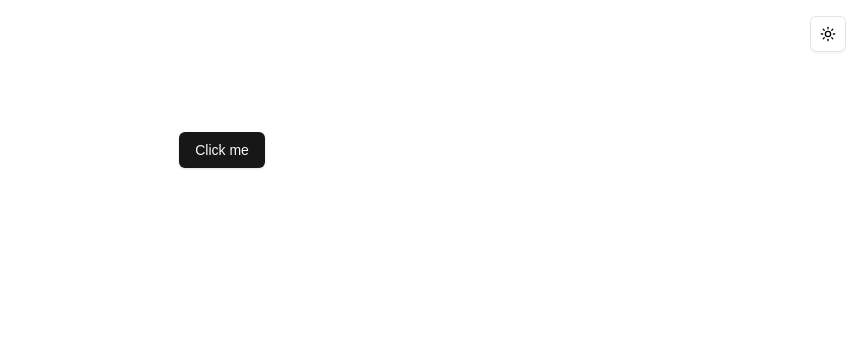
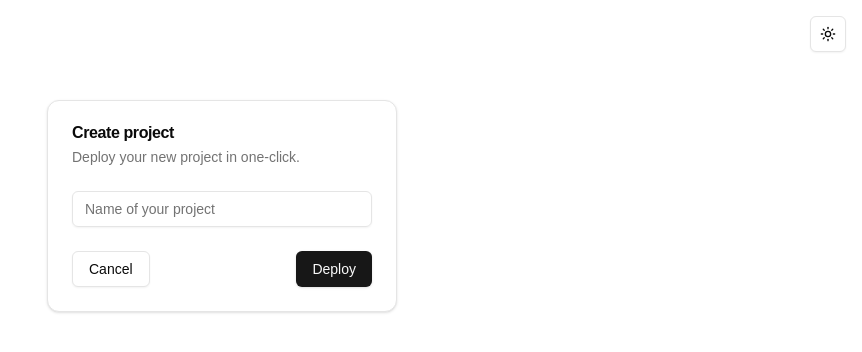
Before and after one commit to daniseijo/generate-iban, a Next.js app: page / in a window 1280 px wide. Shown: the top 352 px of the page, without its empty margins (418-1280 px from the left). Built offline with nearby package versions, Linux system fonts and the light colour scheme.

Commit message:
feat: add card

```diff
--- a/package.json
+++ b/package.json
@@ -30,6 +30,7 @@
     "eslint-config-next": "15.0.3",
     "eslint-config-prettier": "^9.1.0",
     "postcss": "^8",
+    "prettier": "^3.4.1",
     "tailwindcss": "^3.4.1",
     "typescript": "^5"
   }
--- /dev/null
+++ b/src/app/component/IbanCard.tsx
@@ -0,0 +1,34 @@
+import * as React from 'react'
+
+import { Button } from '@/components/ui/button'
+import { Card, CardContent, CardDescription, CardFooter, CardHeader, CardTitle } from '@/components/ui/card'
+import { Input } from '@/components/ui/input'
+import { cn } from '@/lib/utils'
+
+export type IbanCardProps = {
+  className?: string
+}
+
+export function IbanCard({ className }: IbanCardProps) {
+  return (
+    <Card className={cn('w-[350px]', className)}>
+      <CardHeader>
+        <CardTitle>Create project</CardTitle>
+        <CardDescription>Deploy your new project in one-click.</CardDescription>
+      </CardHeader>
+      <CardContent>
+        <form>
+          <div className="grid w-full items-center gap-4">
+            <div className="flex flex-col space-y-1.5">
+              <Input id="name" placeholder="Name of your project" />
+            </div>
+          </div>
+        </form>
+      </CardContent>
+      <CardFooter className="flex justify-between">
+        <Button variant="outline">Cancel</Button>
+        <Button>Deploy</Button>
+      </CardFooter>
+    </Card>
+  )
+}
--- a/src/app/page.tsx
+++ b/src/app/page.tsx
@@ -1,5 +1,5 @@
-import { Button } from '@/components/ui/button'
 import { ModeToggle } from './component/ModeToggle'
+import { IbanCard } from './component/IbanCard'
 
 export default function Home() {
   return (
@@ -8,7 +8,7 @@
         <ModeToggle className="m-4" />
       </header>
       <main className="flex flex-col items-center justify-center">
-        <Button className="mt-16">Click me</Button>
+        <IbanCard className="mt-8" />
       </main>
     </div>
   )
--- /dev/null
+++ b/src/components/ui/card.tsx
@@ -0,0 +1,43 @@
+import * as React from 'react'
+
+import { cn } from '@/lib/utils'
+
+const Card = React.forwardRef<HTMLDivElement, React.HTMLAttributes<HTMLDivElement>>(({ className, ...props }, ref) => (
+  <div ref={ref} className={cn('rounded-xl border bg-card text-card-foreground shadow', className)} {...props} />
+))
+Card.displayName = 'Card'
+
+const CardHeader = React.forwardRef<HTMLDivElement, React.HTMLAttributes<HTMLDivElement>>(
+  ({ className, ...props }, ref) => (
+    <div ref={ref} className={cn('flex flex-col space-y-1.5 p-6', className)} {...props} />
+  ),
+)
+CardHeader.displayName = 'CardHeader'
+
+const CardTitle = React.forwardRef<HTMLDivElement, React.HTMLAttributes<HTMLDivElement>>(
+  ({ className, ...props }, ref) => (
+    <div ref={ref} className={cn('font-semibold leading-none tracking-tight', className)} {...props} />
+  ),
+)
+CardTitle.displayName = 'CardTitle'
+
+const CardDescription = React.forwardRef<HTMLDivElement, React.HTMLAttributes<HTMLDivElement>>(
+  ({ className, ...props }, ref) => (
+    <div ref={ref} className={cn('text-sm text-muted-foreground', className)} {...props} />
+  ),
+)
+CardDescription.displayName = 'CardDescription'
+
+const CardContent = React.forwardRef<HTMLDivElement, React.HTMLAttributes<HTMLDivElement>>(
+  ({ className, ...props }, ref) => <div ref={ref} className={cn('p-6 pt-0', className)} {...props} />,
+)
+CardContent.displayName = 'CardContent'
+
+const CardFooter = React.forwardRef<HTMLDivElement, React.HTMLAttributes<HTMLDivElement>>(
+  ({ className, ...props }, ref) => (
+    <div ref={ref} className={cn('flex items-center p-6 pt-0', className)} {...props} />
+  ),
+)
+CardFooter.displayName = 'CardFooter'
+
+export { Card, CardHeader, CardFooter, CardTitle, CardDescription, CardContent }
--- /dev/null
+++ b/src/components/ui/input.tsx
@@ -0,0 +1,22 @@
+import * as React from 'react'
+
+import { cn } from '@/lib/utils'
+
+const Input = React.forwardRef<HTMLInputElement, React.ComponentProps<'input'>>(
+  ({ className, type, ...props }, ref) => {
+    return (
+      <input
+        type={type}
+        className={cn(
+          'flex h-9 w-full rounded-md border border-input bg-transparent px-3 py-1 text-base shadow-sm transition-colors file:border-0 file:bg-transparent file:text-sm file:font-medium file:text-foreground placeholder:text-muted-foreground focus-visible:outline-none focus-visible:ring-1 focus-visible:ring-ring disabled:cursor-not-allowed disabled:opacity-50 md:text-sm',
+          className,
+        )}
+        ref={ref}
+        {...props}
+      />
+    )
+  },
+)
+Input.displayName = 'Input'
+
+export { Input }
```
